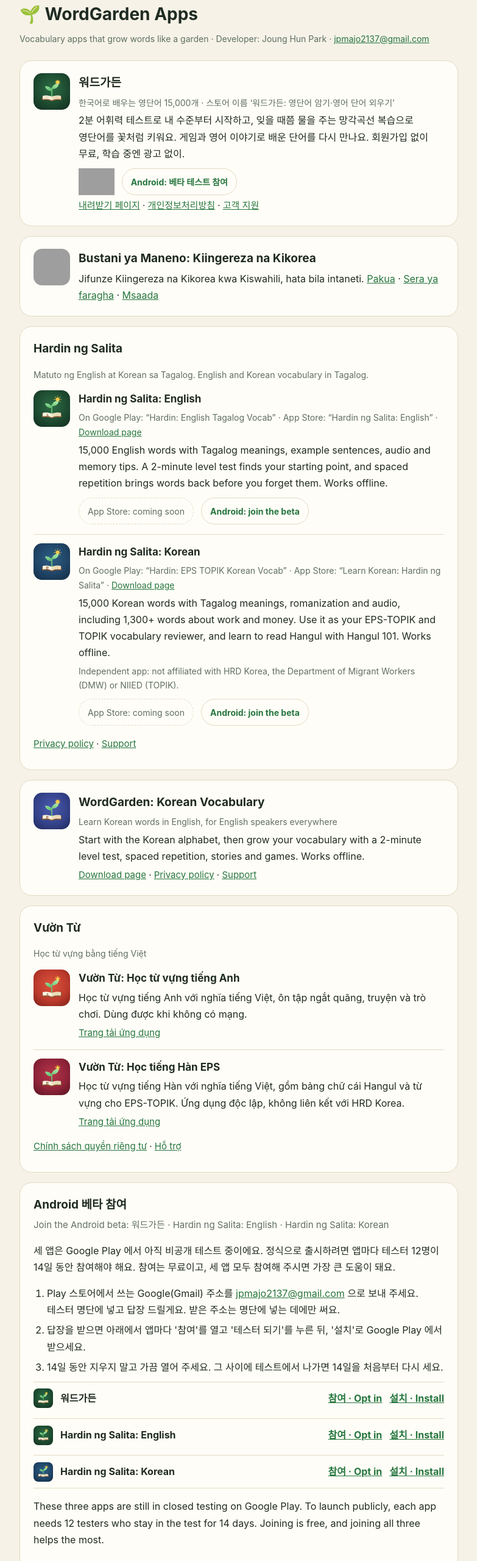
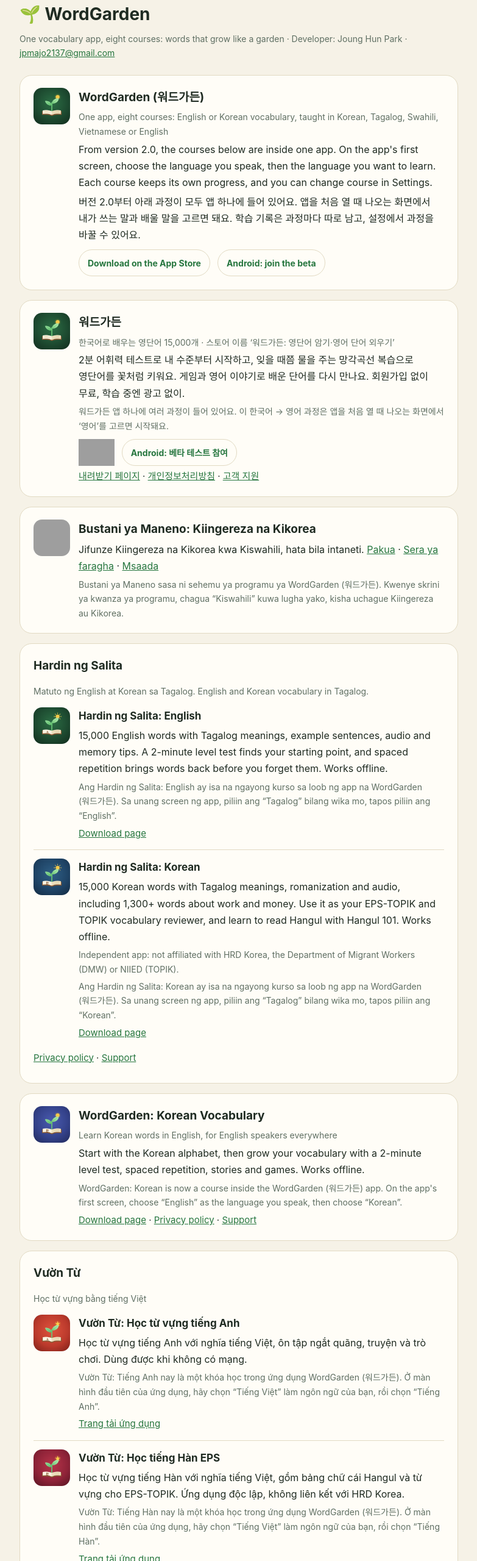
Before and after one commit to jpmajo2137-bot/jpmajo2137-bot.github.io, a plain HTML site: page index.html in a window 1280 px wide. Shown: the part 40-2600 px from the top of the page at 61% size, without its empty margins (248-1031 px from the left). Drawn offline with Linux system fonts and the light colour scheme; no server answers; grey boxes are pictures that could not be loaded.

Commit message:
One app, eight courses: WordGarden 2.0 is on the App Store
The page presented seven separate apps. From version 2.0 they are courses inside
WordGarden: one block for the app (App Store link, Android beta), the course
blocks say how to choose the course on the first screen, no more 'coming soon'
and no Play links of the withdrawn test apps; the beta box covers the one app.
404 page: 'WordGarden' and 'Home' instead of 'WordGarden Apps' and 'All apps'.

Co-Authored-By: Claude Fable 5.2 <noreply@anthropic.com>

```diff
--- a/index.html
+++ b/index.html
@@ -4,16 +4,16 @@
 <meta charset="utf-8">
 <meta name="viewport" content="width=device-width, initial-scale=1">
 <meta name="color-scheme" content="light dark">
-<title>WordGarden Apps</title>
-<meta name="description" content="Vocabulary apps that grow words like a garden: 워드가든, Hardin ng Salita, Bustani ya Maneno, Vườn Từ and WordGarden: Korean Vocabulary. Learn English or Korean words in Korean, Tagalog, Swahili, Vietnamese or English.">
+<title>WordGarden (워드가든): one vocabulary app, eight courses</title>
+<meta name="description" content="WordGarden (워드가든) is one vocabulary app with eight courses that grow words like a garden: learn English or Korean words in Korean, Tagalog, Swahili, Vietnamese or English. Its courses: 워드가든, Hardin ng Salita, Bustani ya Maneno, Vườn Từ and WordGarden: Korean.">
 <link rel="canonical" href="https://jpmajo2137-bot.github.io/">
 <link rel="icon" type="image/png" href="icons/wordgarden.png">
 <link rel="apple-touch-icon" href="icons/wordgarden-512.png">
 <meta property="og:type" content="website">
 <meta property="og:url" content="https://jpmajo2137-bot.github.io/">
-<meta property="og:site_name" content="WordGarden Apps">
-<meta property="og:title" content="WordGarden Apps">
-<meta property="og:description" content="Vocabulary apps that grow words like a garden: 워드가든, Hardin ng Salita, Bustani ya Maneno, Vườn Từ and WordGarden: Korean Vocabulary.">
+<meta property="og:site_name" content="WordGarden">
+<meta property="og:title" content="WordGarden (워드가든)">
+<meta property="og:description" content="One vocabulary app, eight courses: learn English or Korean words in Korean, Tagalog, Swahili, Vietnamese or English.">
 <meta property="og:image" content="https://jpmajo2137-bot.github.io/icons/wordgarden-512.png">
 <meta property="og:image:width" content="512">
 <meta property="og:image:height" content="512">
@@ -21,7 +21,7 @@
 <meta name="twitter:card" content="summary">
 <script type="application/ld+json">
 {"@context":"https://schema.org","@graph":[
- {"@type":"WebSite","@id":"https://jpmajo2137-bot.github.io/#website","url":"https://jpmajo2137-bot.github.io/","name":"WordGarden Apps","description":"Vocabulary apps that grow words like a garden","publisher":{"@id":"https://jpmajo2137-bot.github.io/#developer"}},
+ {"@type":"WebSite","@id":"https://jpmajo2137-bot.github.io/#website","url":"https://jpmajo2137-bot.github.io/","name":"WordGarden","description":"One vocabulary app with eight courses that grow words like a garden","publisher":{"@id":"https://jpmajo2137-bot.github.io/#developer"}},
  {"@type":"Person","@id":"https://jpmajo2137-bot.github.io/#developer","name":"Joung Hun Park","url":"https://jpmajo2137-bot.github.io/","email":"jpmajo2137@gmail.com"}
 ]}
 </script>
@@ -64,8 +64,26 @@
 </head>
 <body>
 <main>
-  <h1>🌱 WordGarden Apps</h1>
-  <p class="meta">Vocabulary apps that grow words like a garden · Developer: Joung Hun Park · <a href="mailto:jpmajo2137@gmail.com">jpmajo2137@gmail.com</a></p>
+  <h1>🌱 WordGarden</h1>
+  <p class="meta">One vocabulary app, eight courses: words that grow like a garden · Developer: Joung Hun Park · <a href="mailto:jpmajo2137@gmail.com">jpmajo2137@gmail.com</a></p>
+
+  <!-- 2.0 (2026-11-16 App Store 공개)부터 앱은 하나다: 워드가든(WordGarden) 안에 여덟 과정. 아래 칸들은 '앱'이 아니라 그 앱의 과정이다. -->
+  <section id="app" lang="en">
+    <div class="app">
+      <img class="icon" src="icons/wordgarden.png" alt="" width="60" height="60">
+      <div>
+        <h2>WordGarden (<span lang="ko">워드가든</span>)</h2>
+        <p class="tag">One app, eight courses: English or Korean vocabulary, taught in Korean, Tagalog, Swahili, Vietnamese or English</p>
+        <p>From version 2.0, the courses below are inside one app. On the app's first screen, choose the language you speak, then the language you want to learn. Each course keeps its own progress, and you can change course in Settings.</p>
+        <p lang="ko">버전 2.0부터 아래 과정이 모두 앱 하나에 들어 있어요. 앱을 처음 열 때 나오는 화면에서 내가 쓰는 말과 배울 말을 고르면 돼요. 학습 기록은 과정마다 따로 남고, 설정에서 과정을 바꿀 수 있어요.</p>
+        <div class="get">
+          <a class="pill" href="https://apps.apple.com/app/id6825913827">Download on the App Store</a>
+          <!-- Play 정식 출시 뒤: wordgarden-privacy/beta.json 의 com.wordgarden.app 을 "public" 으로 바꾸면 아래 링크가 Google Play 로 바뀐다 (이 파일은 그대로) -->
+          <a class="pill" href="#beta-en" data-pkg="com.wordgarden.app" data-play="Get it on Google Play">Android: join the beta</a>
+        </div>
+      </div>
+    </div>
+  </section>
 
   <section id="wordgarden" lang="ko">
     <div class="app">
@@ -74,6 +92,7 @@
         <h2>워드가든</h2>
         <p class="tag">한국어로 배우는 영단어 15,000개 · 스토어 이름 ‘워드가든: 영단어 암기·영어 단어 외우기’</p>
         <p>2분 어휘력 테스트로 내 수준부터 시작하고, 잊을 때쯤 물을 주는 망각곡선 복습으로 영단어를 꽃처럼 키워요. 게임과 영어 이야기로 배운 단어를 다시 만나요. 회원가입 없이 무료, 학습 중엔 광고 없이.</p>
+        <p class="tag">워드가든 앱 하나에 여러 과정이 들어 있어요. 이 한국어 → 영어 과정은 앱을 처음 열 때 나오는 화면에서 ‘영어’를 고르면 시작돼요.</p>
         <div class="get">
           <a class="badge" href="https://apps.apple.com/kr/app/id6825913827">
             <picture>
@@ -81,7 +100,6 @@
               <img src="https://toolbox.marketingtools.apple.com/api/v2/badges/download-on-the-app-store/black/ko-kr" alt="App Store에서 다운로드" width="143" height="44">
             </picture>
           </a>
-          <!-- Play 정식 출시 뒤: 아래 링크를 https://play.google.com/store/apps/details?id=com.wordgarden.app 배지로 바꾼다 -->
           <a class="pill" href="#beta" data-pkg="com.wordgarden.app" data-play="Google Play에서 받기">Android: 베타 테스트 참여</a>
         </div>
         <p class="links"><a href="https://jpmajo2137-bot.github.io/wordgarden-privacy/app/">내려받기 페이지</a> · <a href="https://jpmajo2137-bot.github.io/wordgarden-privacy/">개인정보처리방침</a> · <a href="https://jpmajo2137-bot.github.io/wordgarden-privacy/support/">고객 지원</a></p>
@@ -95,6 +113,7 @@
       <div>
         <h2>Bustani ya Maneno: Kiingereza na Kikorea</h2>
         <p>Jifunze Kiingereza na Kikorea kwa Kiswahili, hata bila intaneti. <a href="https://jpmajo2137-bot.github.io/wordgarden-privacy/bustani/app/">Pakua</a> · <a href="https://jpmajo2137-bot.github.io/wordgarden-privacy/bustani/">Sera ya faragha</a> · <a href="https://jpmajo2137-bot.github.io/wordgarden-privacy/bustani/support/">Msaada</a></p>
+        <p class="tag">Bustani ya Maneno sasa ni sehemu ya programu ya WordGarden (<span lang="ko">워드가든</span>). Kwenye skrini ya kwanza ya programu, chagua “Kiswahili” kuwa lugha yako, kisha uchague Kiingereza au Kikorea.</p>
       </div>
     </div>
   </section>
@@ -106,29 +125,19 @@
       <img class="icon" src="icons/hardin-english.png" alt="" width="60" height="60" loading="lazy" decoding="async">
       <div>
         <h3>Hardin ng Salita: English</h3>
-        <p class="tag">On Google Play: “Hardin: English Tagalog Vocab” · App Store: “Hardin ng Salita: English” · <a href="https://jpmajo2137-bot.github.io/wordgarden-privacy/hardin/english/">Download page</a></p>
         <p>15,000 English words with Tagalog meanings, example sentences, audio and memory tips. A 2-minute level test finds your starting point, and spaced repetition brings words back before you forget them. Works offline.</p>
-        <div class="get">
-          <!-- App Store 승인 뒤: 아래 span 을 en-us 배지 + https://apps.apple.com/app/id6825914166 링크로 바꾼다 -->
-          <span class="soon">App Store: coming soon</span>
-          <!-- Play 정식 출시 뒤: https://play.google.com/store/apps/details?id=com.wordgarden.tl.english -->
-          <a class="pill" href="#beta-en" data-pkg="com.wordgarden.tl.english" data-play="Get it on Google Play">Android: join the beta</a>
-        </div>
+        <p class="tag" lang="fil">Ang Hardin ng Salita: English ay isa na ngayong kurso sa loob ng app na WordGarden (<span lang="ko">워드가든</span>). Sa unang screen ng app, piliin ang “Tagalog” bilang wika mo, tapos piliin ang “English”.</p>
+        <p class="links"><a href="https://jpmajo2137-bot.github.io/wordgarden-privacy/hardin/english/">Download page</a></p>
       </div>
     </div>
     <div class="app">
       <img class="icon" src="icons/hardin-korean.png" alt="" width="60" height="60" loading="lazy" decoding="async">
       <div>
         <h3>Hardin ng Salita: Korean</h3>
-        <p class="tag">On Google Play: “Hardin: EPS TOPIK Korean Vocab” · App Store: “Learn Korean: Hardin ng Salita” · <a href="https://jpmajo2137-bot.github.io/wordgarden-privacy/hardin/korean/">Download page</a></p>
         <p>15,000 Korean words with Tagalog meanings, romanization and audio, including 1,300+ words about work and money. Use it as your EPS-TOPIK and TOPIK vocabulary reviewer, and learn to read Hangul with Hangul 101. Works offline.</p>
         <p class="tag">Independent app: not affiliated with HRD Korea, the Department of Migrant Workers (DMW) or NIIED (TOPIK).</p>
-        <div class="get">
-          <!-- App Store 승인 뒤: 아래 span 을 en-us 배지 + https://apps.apple.com/app/id6825914463 링크로 바꾼다 -->
-          <span class="soon">App Store: coming soon</span>
-          <!-- Play 정식 출시 뒤: https://play.google.com/store/apps/details?id=com.wordgarden.tl.korean -->
-          <a class="pill" href="#beta-en" data-pkg="com.wordgarden.tl.korean" data-play="Get it on Google Play">Android: join the beta</a>
-        </div>
+        <p class="tag" lang="fil">Ang Hardin ng Salita: Korean ay isa na ngayong kurso sa loob ng app na WordGarden (<span lang="ko">워드가든</span>). Sa unang screen ng app, piliin ang “Tagalog” bilang wika mo, tapos piliin ang “Korean”.</p>
+        <p class="links"><a href="https://jpmajo2137-bot.github.io/wordgarden-privacy/hardin/korean/">Download page</a></p>
       </div>
     </div>
     <p class="links"><a href="https://jpmajo2137-bot.github.io/wordgarden-privacy/hardin/">Privacy policy</a> · <a href="https://jpmajo2137-bot.github.io/wordgarden-privacy/hardin/support/">Support</a></p>
@@ -141,6 +150,7 @@
         <h2>WordGarden: Korean Vocabulary</h2>
         <p class="tag">Learn Korean words in English, for English speakers everywhere</p>
         <p>Start with the Korean alphabet, then grow your vocabulary with a 2-minute level test, spaced repetition, stories and games. Works offline.</p>
+        <p class="tag">WordGarden: Korean is now a course inside the WordGarden (<span lang="ko">워드가든</span>) app. On the app's first screen, choose “English” as the language you speak, then choose “Korean”.</p>
         <p class="links"><a href="https://jpmajo2137-bot.github.io/wordgarden-privacy/korean/app/">Download page</a> · <a href="https://jpmajo2137-bot.github.io/wordgarden-privacy/korean/">Privacy policy</a> · <a href="https://jpmajo2137-bot.github.io/wordgarden-privacy/korean/support/">Support</a></p>
       </div>
     </div>
@@ -154,6 +164,7 @@
       <div>
         <h3>Vườn Từ: Học từ vựng tiếng Anh</h3>
         <p>Học từ vựng tiếng Anh với nghĩa tiếng Việt, ôn tập ngắt quãng, truyện và trò chơi. Dùng được khi không có mạng.</p>
+        <p class="tag">Vườn Từ: Tiếng Anh nay là một khóa học trong ứng dụng WordGarden (<span lang="ko">워드가든</span>). Ở màn hình đầu tiên của ứng dụng, hãy chọn “Tiếng Việt” làm ngôn ngữ của bạn, rồi chọn “Tiếng Anh”.</p>
         <p class="links"><a href="https://jpmajo2137-bot.github.io/wordgarden-privacy/vuontu/english/">Trang tải ứng dụng</a></p>
       </div>
     </div>
@@ -162,50 +173,49 @@
       <div>
         <h3>Vườn Từ: Học tiếng Hàn EPS</h3>
         <p>Học từ vựng tiếng Hàn với nghĩa tiếng Việt, gồm bảng chữ cái Hangul và từ vựng cho EPS-TOPIK. Ứng dụng độc lập, không liên kết với HRD Korea.</p>
+        <p class="tag">Vườn Từ: Tiếng Hàn nay là một khóa học trong ứng dụng WordGarden (<span lang="ko">워드가든</span>). Ở màn hình đầu tiên của ứng dụng, hãy chọn “Tiếng Việt” làm ngôn ngữ của bạn, rồi chọn “Tiếng Hàn”.</p>
         <p class="links"><a href="https://jpmajo2137-bot.github.io/wordgarden-privacy/vuontu/korean/">Trang tải ứng dụng</a></p>
       </div>
     </div>
     <p class="links"><a href="https://jpmajo2137-bot.github.io/wordgarden-privacy/vuontu/">Chính sách quyền riêng tư</a> · <a href="https://jpmajo2137-bot.github.io/wordgarden-privacy/vuontu/support/">Hỗ trợ</a></p>
   </section>
 
-  <!-- Android 베타 칸: 내려받기 페이지와 같은 wordgarden-privacy/beta.json 을 따른다 (맨 아래 스크립트).
-       closed(기본값, 파일이 없거나 깨져도) = Gmail 주소를 메일로 받아 테스터 명단에 넣는다 · beta + 그룹 주소 = 그룹 가입 안내 · public = 그 앱은 Google Play 로 바로.
-       그래서 그룹이 아직 없어도 올릴 수 있다. 그룹을 만들어 세 Alpha 트랙에 붙이면 beta.json 만 바꾼다 (이 파일은 그대로). 세 앱이 모두 public 이면 이 칸은 저절로 숨는다. -->
+  <!-- Android 베타 칸: 내려받기 페이지와 같은 wordgarden-privacy/beta.json 의 com.wordgarden.app 을 따른다 (맨 아래 스크립트).
+       closed(기본값, 파일이 없거나 깨져도) = Gmail 주소를 메일로 받아 테스터 명단에 넣는다 · beta + 그룹 주소 = 그룹 가입 안내 · public = Google Play 로 바로.
+       앱이 public 이면 이 칸은 저절로 숨는다 (이 파일은 그대로 두고 beta.json 만 바꾼다). -->
   <section id="beta">
     <h2 lang="ko">Android 베타 참여</h2>
-    <p class="sub" lang="en">Join the Android beta: 워드가든 · Hardin ng Salita: English · Hardin ng Salita: Korean</p>
+    <p class="sub" lang="en">Join the Android beta of WordGarden (<span lang="ko">워드가든</span>)</p>
 
     <div lang="ko">
-      <p>세 앱은 Google Play 에서 아직 비공개 테스트 중이에요. 정식으로 출시하려면 앱마다 테스터 12명이 14일 동안 참여해야 해요. 참여는 무료이고, 세 앱 모두 참여해 주시면 가장 큰 도움이 돼요.</p>
+      <p>워드가든은 Google Play 에서 아직 비공개 테스트 중이에요 (아이폰은 App Store 에서 바로 받을 수 있어요). 정식으로 출시하려면 테스터 12명이 14일 동안 참여해야 해요. 참여는 무료예요.</p>
       <ol>
-        <li data-mode="closed">Play 스토어에서 쓰는 Google(Gmail) 주소를 <a href="mailto:jpmajo2137@gmail.com?subject=Android%20%EB%B2%A0%ED%83%80%20%EC%B0%B8%EC%97%AC%20%28%EC%9B%8C%EB%93%9C%EA%B0%80%EB%93%A0%20%C2%B7%20Hardin%29&amp;body=Play%20%EC%8A%A4%ED%86%A0%EC%96%B4%EC%97%90%EC%84%9C%20%EC%93%B0%EB%8A%94%20Google%20%EA%B3%84%EC%A0%95%28Gmail%29%3A%20%0A%EC%B0%B8%EC%97%AC%ED%95%A0%20%EC%95%B1%3A%20%EC%9B%8C%EB%93%9C%EA%B0%80%EB%93%A0%20/%20Hardin%20ng%20Salita%3A%20English%20/%20Hardin%20ng%20Salita%3A%20Korean">jpmajo2137@gmail.com</a> 으로 보내 주세요. 테스터 명단에 넣고 답장 드릴게요. 받은 주소는 명단에 넣는 데에만 써요.</li>
+        <li data-mode="closed">Play 스토어에서 쓰는 Google(Gmail) 주소를 <a href="mailto:jpmajo2137@gmail.com?subject=Android%20%EB%B2%A0%ED%83%80%20%EC%B0%B8%EC%97%AC%20%28%EC%9B%8C%EB%93%9C%EA%B0%80%EB%93%A0%29&amp;body=Play%20%EC%8A%A4%ED%86%A0%EC%96%B4%EC%97%90%EC%84%9C%20%EC%93%B0%EB%8A%94%20Google%20%EA%B3%84%EC%A0%95%28Gmail%29%3A%20">jpmajo2137@gmail.com</a> 으로 보내 주세요. 테스터 명단에 넣고 답장 드릴게요. 받은 주소는 명단에 넣는 데에만 써요.</li>
         <li data-mode="beta" hidden><a class="grp" href="https://groups.google.com/">테스터 그룹에 가입</a>하세요. Play 스토어에서 쓰는 Google 계정으로 로그인한 뒤 'Join group'(그룹 가입)을 누르세요.</li>
-        <li><span data-mode="closed">답장을 받으면</span><span data-mode="beta" hidden>그다음</span> 아래에서 앱마다 '참여'를 열고 '테스터 되기'를 누른 뒤, '설치'로 Google Play 에서 받으세요.</li>
+        <li><span data-mode="closed">답장을 받으면</span><span data-mode="beta" hidden>그다음</span> 아래에서 '참여'를 열고 '테스터 되기'를 누른 뒤, '설치'로 Google Play 에서 받으세요.</li>
         <li>14일 동안 지우지 말고 가끔 열어 주세요. 그 사이에 테스트에서 나가면 14일을 처음부터 다시 세요.</li>
       </ol>
     </div>
 
     <ul class="optin">
-      <li data-pkg="com.wordgarden.app"><img src="icons/wordgarden.png" alt="" width="32" height="32" loading="lazy" decoding="async"><span class="name" lang="ko">워드가든</span><a href="https://play.google.com/apps/testing/com.wordgarden.app"><span lang="ko">참여</span> · Opt in</a><a href="https://play.google.com/store/apps/details?id=com.wordgarden.app"><span lang="ko">설치</span> · Install</a></li>
-      <li data-pkg="com.wordgarden.tl.english"><img src="icons/hardin-english.png" alt="" width="32" height="32" loading="lazy" decoding="async"><span class="name">Hardin ng Salita: English</span><a href="https://play.google.com/apps/testing/com.wordgarden.tl.english"><span lang="ko">참여</span> · Opt in</a><a href="https://play.google.com/store/apps/details?id=com.wordgarden.tl.english"><span lang="ko">설치</span> · Install</a></li>
-      <li data-pkg="com.wordgarden.tl.korean"><img src="icons/hardin-korean.png" alt="" width="32" height="32" loading="lazy" decoding="async"><span class="name">Hardin ng Salita: Korean</span><a href="https://play.google.com/apps/testing/com.wordgarden.tl.korean"><span lang="ko">참여</span> · Opt in</a><a href="https://play.google.com/store/apps/details?id=com.wordgarden.tl.korean"><span lang="ko">설치</span> · Install</a></li>
+      <li data-pkg="com.wordgarden.app"><img src="icons/wordgarden.png" alt="" width="32" height="32" loading="lazy" decoding="async"><span class="name">WordGarden (<span lang="ko">워드가든</span>)</span><a href="https://play.google.com/apps/testing/com.wordgarden.app"><span lang="ko">참여</span> · Opt in</a><a href="https://play.google.com/store/apps/details?id=com.wordgarden.app"><span lang="ko">설치</span> · Install</a></li>
     </ul>
 
     <div id="beta-en" lang="en">
-      <p>These three apps are still in closed testing on Google Play. To launch publicly, each app needs 12 testers who stay in the test for 14 days. Joining is free, and joining all three helps the most.</p>
+      <p>WordGarden is still in closed testing on Google Play (on iPhone it is on the App Store). To launch publicly, the app needs 12 testers who stay in the test for 14 days. Joining is free.</p>
       <ol>
-        <li data-mode="closed">Email the Google (Gmail) address you use on the Play Store to <a href="mailto:jpmajo2137@gmail.com?subject=Android%20beta%20%28WordGarden%20apps%29&amp;body=Google%20account%20%28Gmail%29%20I%20use%20on%20the%20Play%20Store%3A%20%0AApps%3A%20%EC%9B%8C%EB%93%9C%EA%B0%80%EB%93%A0%20/%20Hardin%20ng%20Salita%3A%20English%20/%20Hardin%20ng%20Salita%3A%20Korean">jpmajo2137@gmail.com</a>. I'll add you to the tester list and reply. Your address is used only for that list.</li>
+        <li data-mode="closed">Email the Google (Gmail) address you use on the Play Store to <a href="mailto:jpmajo2137@gmail.com?subject=Android%20beta%20%28WordGarden%29&amp;body=Google%20account%20%28Gmail%29%20I%20use%20on%20the%20Play%20Store%3A%20">jpmajo2137@gmail.com</a>. I'll add you to the tester list and reply. Your address is used only for that list.</li>
         <li data-mode="beta" hidden><a class="grp" href="https://groups.google.com/">Join the tester group</a>. Sign in with the Google account you use on the Play Store, then tap “Join group”.</li>
-        <li><span data-mode="closed">After my reply, for</span><span data-mode="beta" hidden>For</span> each app above, open “Opt in” and tap “Become a tester”, then get the app with “Install”.</li>
-        <li>Keep the apps installed for 14 days and open them now and then. Leaving the test restarts the 14 days.</li>
+        <li><span data-mode="closed">After my reply, open</span><span data-mode="beta" hidden>Open</span> “Opt in” above and tap “Become a tester”, then get the app with “Install”.</li>
+        <li>Keep the app installed for 14 days and open it now and then. Leaving the test restarts the 14 days.</li>
       </ol>
     </div>
 
     <hr>
     <p class="tip" lang="ko">'참여'와 '설치' 링크는 Google 계정이 테스터로 등록된 뒤에, 그 계정으로 로그인해야 열려요. 그렇지 않으면 Google Play 에 '찾을 수 없음'(Not Found)이 나와요. 등록된 뒤에도 10~30분쯤 걸릴 수 있어요.</p>
     <p class="tip" lang="en">The “Opt in” and “Install” links work only after your Google account has been added as a tester, and only while you are signed in with that account. Otherwise Google Play shows “Not Found”. After you are added, it can still take 10–30 minutes.</p>
-    <p class="tip" lang="ko">의견은 앱 오른쪽 위 ⚙ 설정 › '의견 보내기'(Hardin 은 'Magpadala ng puna')로 보내 주세요.<span data-mode="beta" hidden> 그룹 링크에서 'You don't have permission' 이 보이면 Google 에 로그인하지 않은 상태예요. 위쪽 Sign in(로그인)을 누른 뒤 그룹 링크를 다시 여세요.</span></p>
-    <p class="tip" lang="en">Feedback: ⚙ Settings › “의견 보내기” (워드가든) or “Magpadala ng puna” (Hardin) opens an email to me, or write to <a href="mailto:jpmajo2137@gmail.com">jpmajo2137@gmail.com</a>.<span data-mode="beta" hidden> Seeing “You don't have permission” on the group page? You are not signed in to Google: tap Sign in at the top of the page, then open the group link again.</span></p>
+    <p class="tip" lang="ko">의견은 앱 오른쪽 위 ⚙ 설정 › '의견 보내기'(타갈로그어 과정은 'Magpadala ng puna')로 보내 주세요.<span data-mode="beta" hidden> 그룹 링크에서 'You don't have permission' 이 보이면 Google 에 로그인하지 않은 상태예요. 위쪽 Sign in(로그인)을 누른 뒤 그룹 링크를 다시 여세요.</span></p>
+    <p class="tip" lang="en">Feedback: ⚙ Settings › “의견 보내기” (Korean course) or “Magpadala ng puna” (Tagalog courses) opens an email to me, or write to <a href="mailto:jpmajo2137@gmail.com">jpmajo2137@gmail.com</a>.<span data-mode="beta" hidden> Seeing “You don't have permission” on the group page? You are not signed in to Google: tap Sign in at the top of the page, then open the group link again.</span></p>
   </section>
 </main>
 <script>
```
Also changed, not shown: 404.html (+3 -3 lines).
